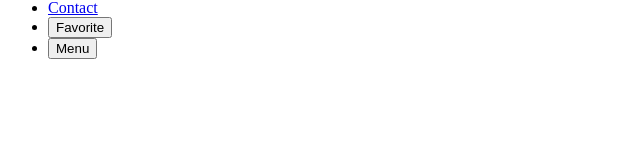
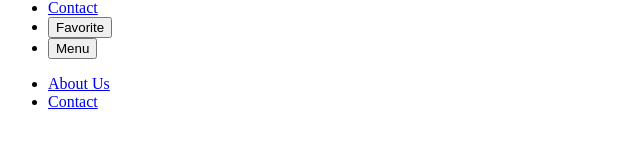
Before and after one commit to alankze/AlTi-Autos, a React (Vite) app in the folder client/: page / in a window 1280 px wide. Shown: the part 383-528 px from the top of the page, without its empty margins (0-640 px from the left). Built offline with nearby package versions, Linux system fonts and the light colour scheme.

Commit message:
letzte-update-vor-wochenende

```diff
--- a/client/src/components/Footer.jsx
+++ b/client/src/components/Footer.jsx
@@ -1,8 +1,16 @@
 import React from 'react';
+import { NavLink } from 'react-router-dom';
 
 const Footer = () => {
   return <footer>
-
+    <ul>
+      <li>
+        <NavLink to='/'>About Us</NavLink>
+      </li>
+      <li>
+        <NavLink to='/'>Contact</NavLink>
+      </li>
+    </ul>
   </footer>;
 };
 
```
